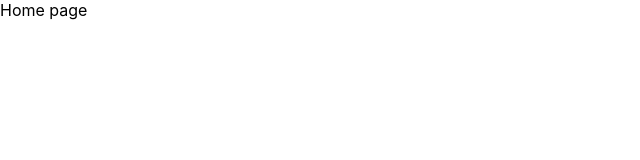
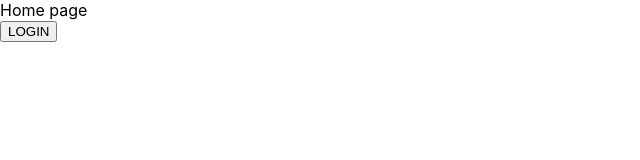
Before and after one commit to aeghin/trackX, a React (Create React App) app in the folder client/: page / in a window 1280 px wide. Shown: the top 160 px of the page, without its empty margins (0-640 px from the left). Built offline with nearby package versions, Linux system fonts and the light colour scheme.

Commit message:
still atempting to fix issue

```diff
--- a/client/src/components/Home/Home.jsx
+++ b/client/src/components/Home/Home.jsx
@@ -1,7 +1,18 @@
+import { useNavigate } from "react-router-dom";
+const Home = () => {
 
-const Home = () => {
+    const navigate = useNavigate();
+
+    const loginPage = () => {
+        navigate('/login')
+    };
+
+
     return (
-        <div>Home page</div>
+        <>
+            <div>Home page</div>
+            <button onClick={loginPage}>LOGIN</button>
+        </>
     )
 };
 
--- a/client/src/components/Login/Form.jsx
+++ b/client/src/components/Login/Form.jsx
@@ -4,6 +4,7 @@ import * as yup from 'yup';
 import { useNavigate } from 'react-router-dom';
 import { useDispatch } from 'react-redux';
 import { setLogin } from 'state';
+
 
 
 const loginSchema = yup.object().shape({
```
Also changed, not shown: 1 other file (tests, documents, lock files or other folders).
